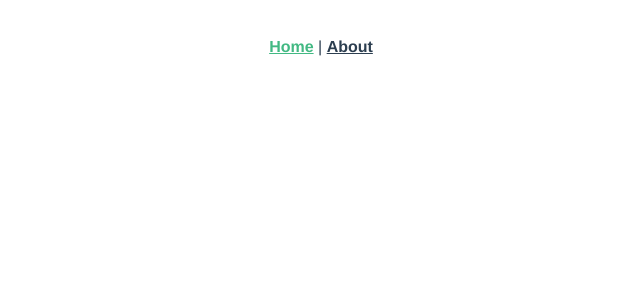
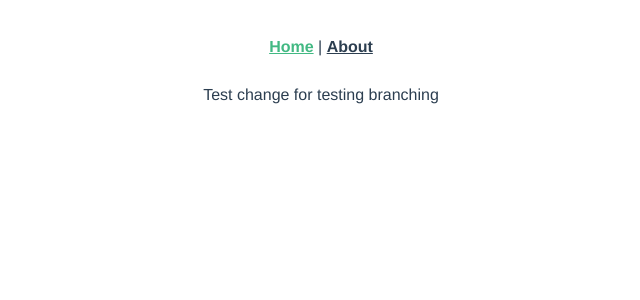
Before and after one commit to jacovanc/portfolio-site, a Vue app: page / in a window 1280 px wide. Shown: the top 300 px of the page, without its empty margins (319-959 px from the left). Built offline with nearby package versions, Linux system fonts and the light colour scheme.

Commit message:
spaces converted to tabs

```diff
--- a/src/views/About.vue
+++ b/src/views/About.vue
@@ -1,5 +1,5 @@
 <template>
-  <div class="about">
-    <h1>This is an about page</h1>
-  </div>
+	<div class="about">
+		<h1>This is an about page</h1>
+	</div>
 </template>
--- a/src/views/Home.vue
+++ b/src/views/Home.vue
@@ -1,6 +1,7 @@
 <template>
-  <div class="home">
-  </div>
+	<div class="home">
+		Test change for testing branching
+	</div>
 </template>
 
 <script>
```
Also changed, not shown: src/components/WebsiteDisplay.vue (indentation only), src/views/Portfolio.vue (indentation only).
